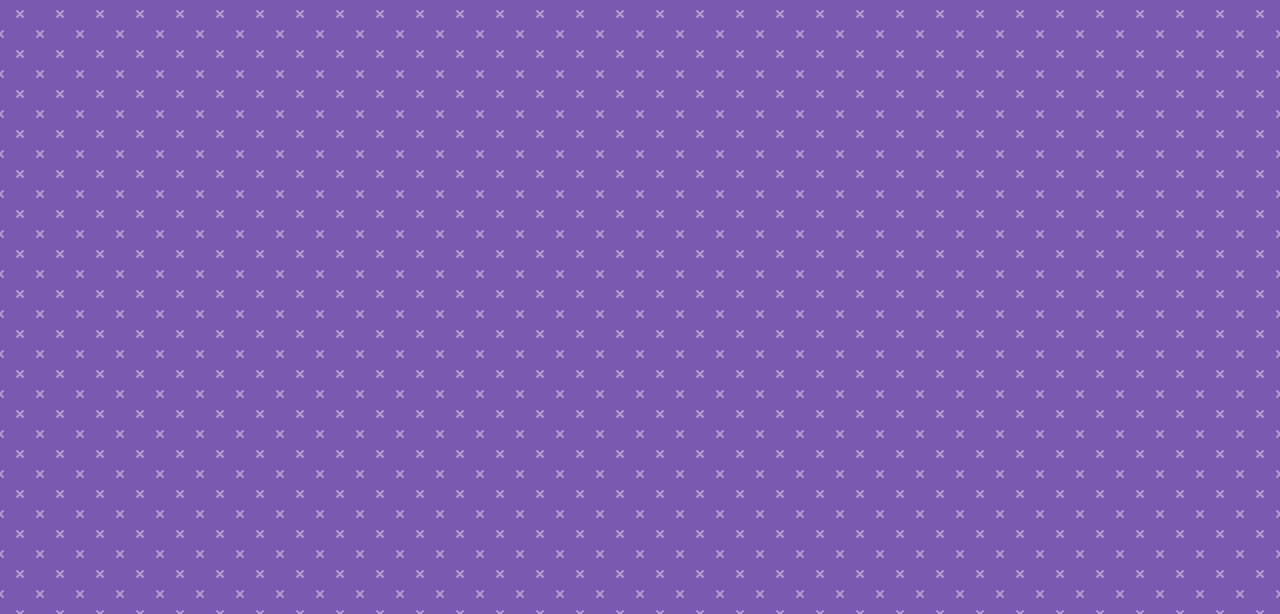
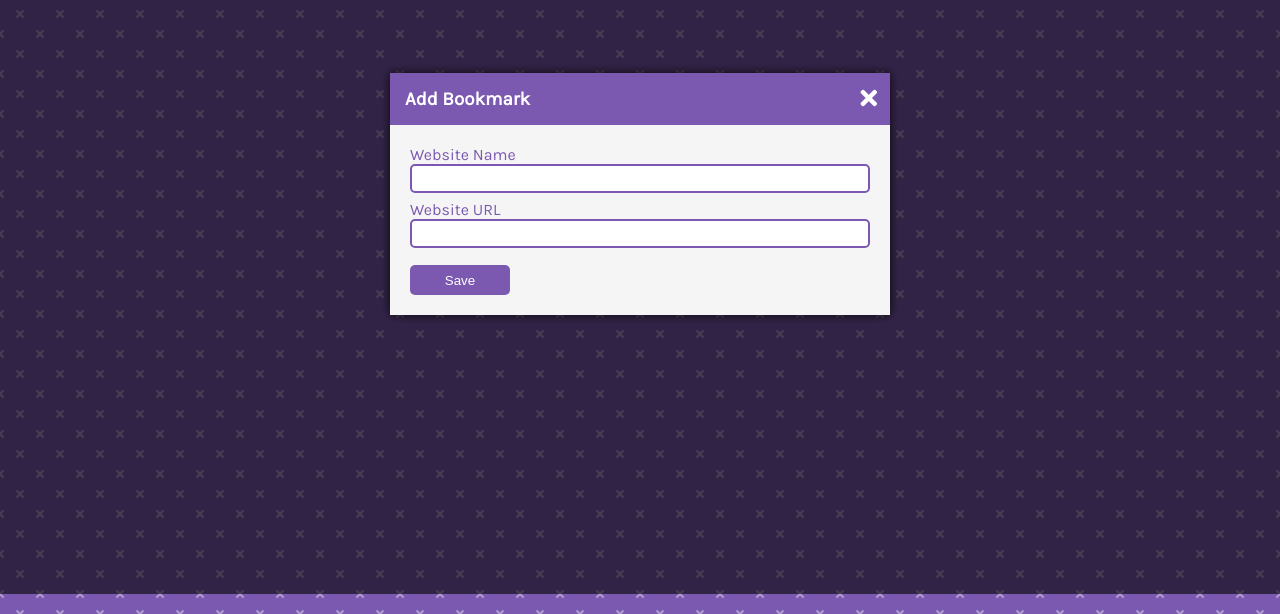
Before and after one commit to MostafaAE/javascript-practice, a plain HTML site: page 17-bookmark-keeper/index.html in a window 1280 px wide. Shown: the part 206-820 px from the top of the page. Drawn offline with Linux system fonts and the light colour scheme.

Commit message:
Implement add bookmark modal

```diff
--- a/17-bookmark-keeper/index.html
+++ b/17-bookmark-keeper/index.html
@@ -48,5 +48,31 @@
         </div>
       </div>
     </div>
+
+    <!-- Modal -->
+    <div class="modal-container show-modal">
+      <div class="modal">
+        <i class="fas fa-times close-icon"></i>
+        <div class="modal-header">
+          <h3>Add Bookmark</h3>
+        </div>
+        <div class="modal-content">
+          <form class="bookmark-form">
+            <!-- Website name -->
+            <div class="form-group">
+              <label for="website-name" class="form-label">Website Name</label>
+              <input type="text" class="form-input" id="website-name" />
+            </div>
+            <!-- Website URL -->
+            <div class="form-group">
+              <label for="website-url" class="form-label">Website URL</label>
+              <input type="text" class="form-input" id="website-url" />
+            </div>
+
+            <button type="submit" class="save-bookmark-btn">Save</button>
+          </form>
+        </div>
+      </div>
+    </div>
   </body>
 </html>
--- a/17-bookmark-keeper/style.css
+++ b/17-bookmark-keeper/style.css
@@ -92,6 +92,102 @@ a:active {
   vertical-align: sub;
 }
 
+/* Modal */
+.modal-container {
+  background: rgba(0, 0, 0, 0.6);
+  display: none;
+  position: fixed;
+  top: 0;
+  left: 0;
+  right: 0;
+  bottom: 0;
+}
+
+.show-modal {
+  display: flex;
+  justify-content: center;
+  align-items: center;
+}
+
+.modal {
+  background-color: #fff;
+  box-shadow: 0 0 10px rgba(0, 0, 0, 0.8);
+  max-width: 95%;
+  width: 500px;
+  animation: modalopen 1s;
+}
+
+@keyframes modalopen {
+  from {
+    opacity: 0;
+  }
+  to {
+    opacity: 1;
+  }
+}
+
+.close-icon {
+  float: right;
+  color: #fff;
+  font-size: 24px;
+  position: relative;
+  top: 13px;
+  right: 13px;
+  cursor: pointer;
+}
+.modal-header {
+  background-color: var(--primary-color);
+  color: #fff;
+  padding: 15px;
+}
+
+h3 {
+  margin: 0;
+}
+
+.modal-content {
+  padding: 20px;
+  background-color: whitesmoke;
+}
+
+/* Modal Form */
+.form-group {
+  height: 55px;
+}
+
+.form-input {
+  width: 97%;
+  padding: 5px;
+  border: 2px solid var(--primary-color);
+  border-radius: var(--border-radius);
+  display: block;
+  outline: none;
+}
+
+.form-label {
+  color: var(--primary-color);
+  display: block;
+}
+
+.save-bookmark-btn {
+  cursor: pointer;
+  color: #fff;
+  background-color: var(--primary-color);
+  height: 30px;
+  width: 100px;
+  border: none;
+  border-radius: var(--border-radius);
+  margin-top: 10px;
+}
+
+.save-bookmark-btn:hover {
+  filter: brightness(110%);
+}
+
+.save-bookmark-btn:focus {
+  outline: none;
+}
+
 /* Media Query: Large Smartphone (Vertical) */
 @media screen and (max-width: 600px) {
   .container {
```
